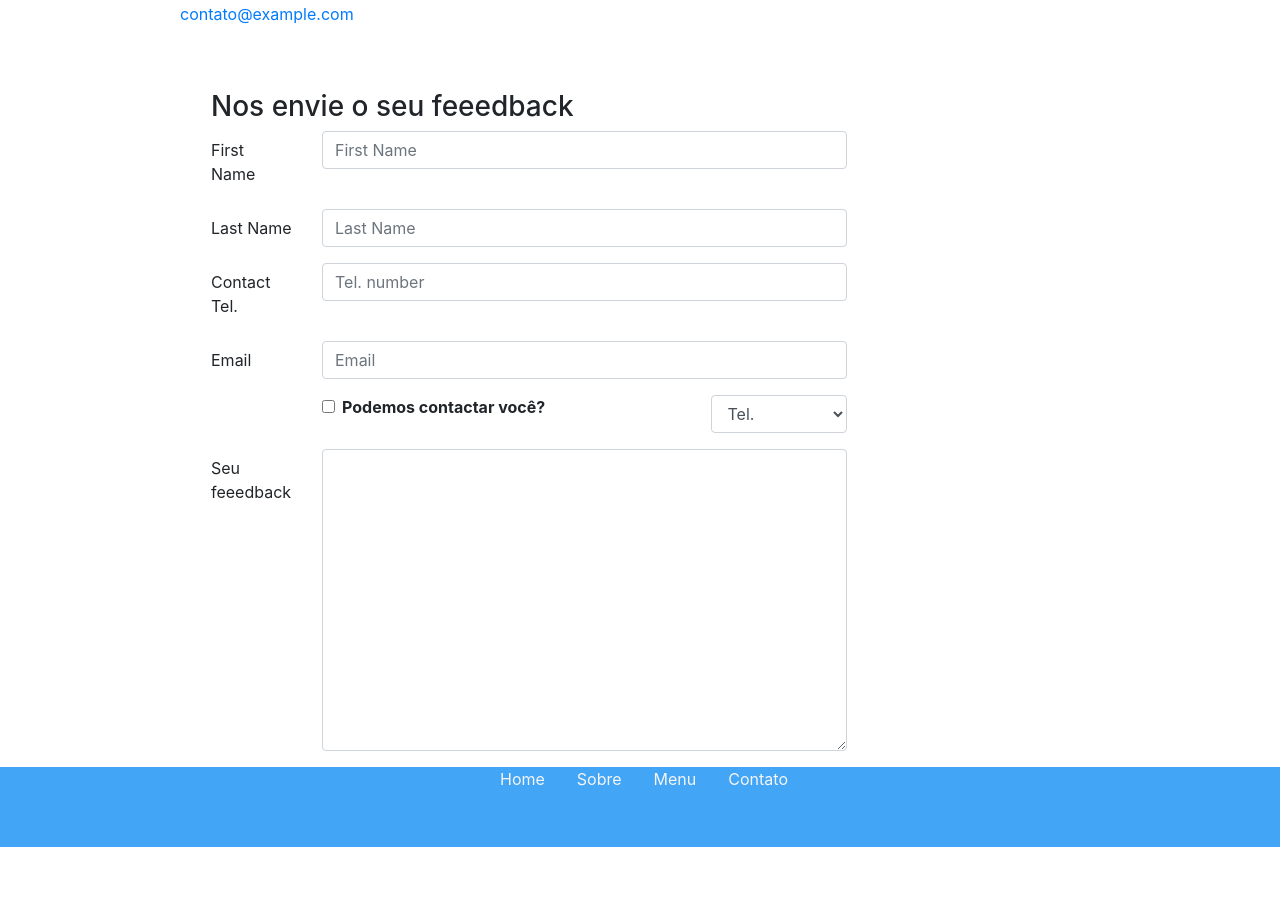
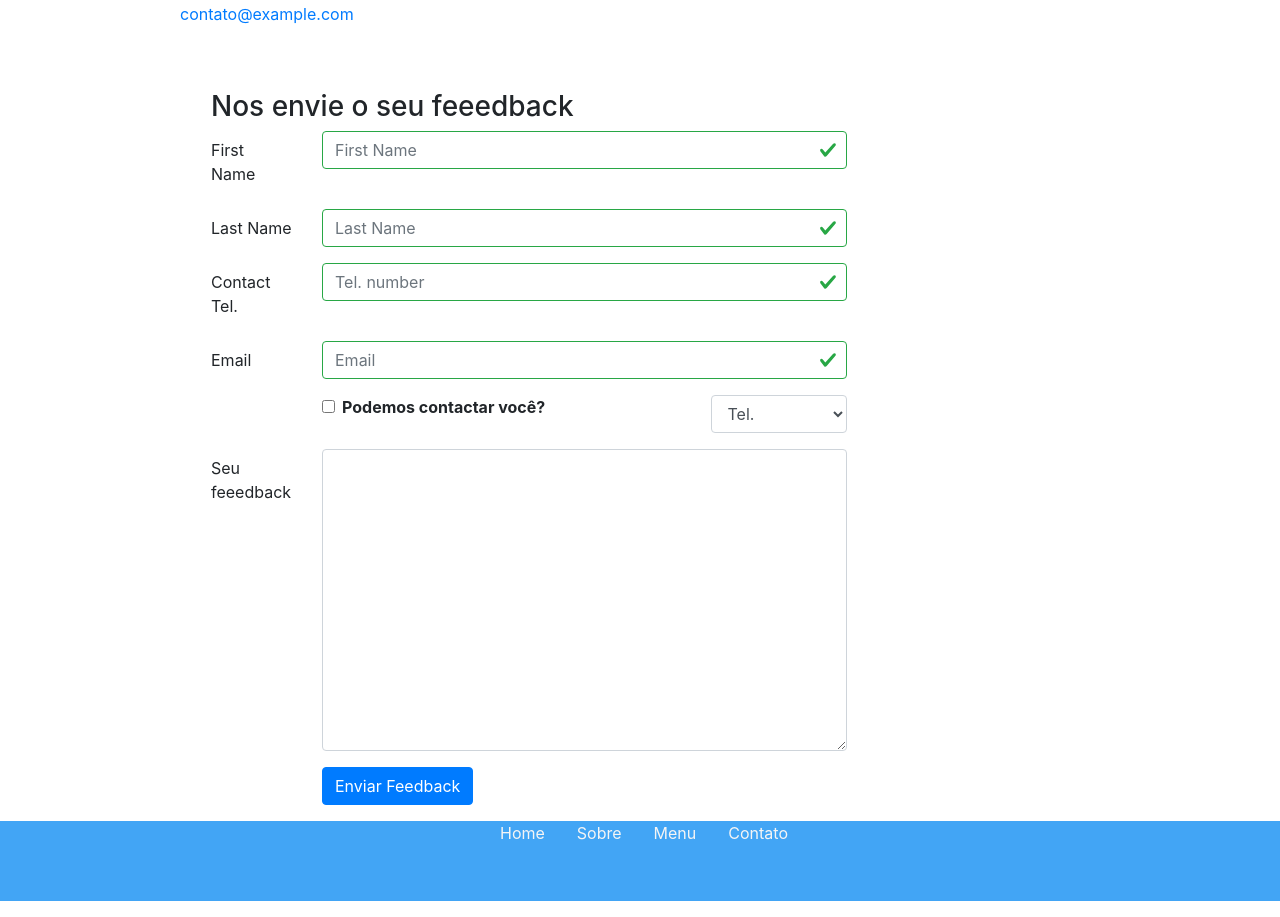
Before and after one commit to reudismam/restaurant, a React (Create React App) app: page /contato in a window 1280 px wide. Shown: the part 584-1501 px from the top of the page. Before the commit the page ends 1447 px from the top, so only its background shows below. Built offline with nearby package versions, Linux system fonts and the light colour scheme; the HTML template or start-up script is replaced by a standard one.

Commit message:
Uncontrolled Form Validation.

```diff
--- a/src/components/Contact/index.js
+++ b/src/components/Contact/index.js
@@ -1,6 +1,6 @@
 import React, { useState } from 'react';
 import './style.css';
-import { Breadcrumb, Form, FormGroup, Label, Input, Col } from 'reactstrap';
+import { Breadcrumb, Form, FormGroup, Label, Input, Col, Button, FormFeedback} from 'reactstrap';
 
 export default function Contact(props) {
     const [firstname, setFirstname] = useState('');
@@ -10,6 +10,12 @@ export default function Contact(props) {
     const [agree, setAgree] = useState(false);
     const [contactType, setContactType] = useState('Tel.');
     const [message, setMessage] = useState('');
+    const [touched, setTouched] = useState({
+        firstname: false,
+        lastname: false,
+        telnum: false,
+        email: false
+    });
 
     function handleInputChange(event) {
         const target = event.target;
@@ -29,6 +35,43 @@ export default function Contact(props) {
         console.log('handle submi...');
     }
 
+    function handleBlur(field) {
+        setTouched({...touched, [field]:true});
+    }
+
+    function validate(firstname, lastname, telnum, email) {
+        const errors = {
+            firstname: '',
+            lastname: '',
+            telnum: '',
+            email:''
+        }
+
+        if (touched.firstname && firstname.length < 3) {
+            errors.firstname = 'O primeiro nome deve ser maior ou igual a 3.'
+        }
+        else if (touched.firstname && firstname.length > 10) {
+            errors.firstname = "O primeiro nome deve ser menor ou igual a 10."
+        }
+        if (touched.lastname && lastname.length < 3) {
+            errors.lastname = 'O último nome deve ser maior ou igual a 3.'
+        }
+        else if (touched.lastname && lastname.length > 10) {
+            errors.lastname = "O último nome deve ser menor ou igual a 10."
+        }
+
+        const reg = /^\d+$/;
+        if (touched.telnum && !reg.test(telnum)) {
+            errors.telnum = "O telefone deve incluir apenas números";
+        }
+
+        if (touched.email && email.split('').filter(x => x === '@').length !== 1) {
+            errors.email = "O email deve conter um @";
+        }
+        return errors;
+    }
+
+    const errors = validate(firstname, lastname, telnum, email);
     return (
         <div className="container">
             <div className="row row-content">
@@ -75,8 +118,12 @@ export default function Contact(props) {
                                     name="firstname"
                                     placeholder="First Name"
                                     value={firstname}
+                                    valid={errors.firstname === ''}
+                                    invalid={errors.firstname !== ''}
+                                    onBlur={()=>handleBlur('firstname')}
                                     onChange={handleInputChange}
                                 />
+                                <FormFeedback>{errors.firstname}</FormFeedback>
                             </Col>
                         </FormGroup>
                         <FormGroup row>
@@ -87,8 +134,12 @@ export default function Contact(props) {
                                     name="lastname"
                                     placeholder="Last Name"
                                     value={lastname}
+                                    valid={errors.lastname === ''}
+                                    invalid={errors.lastname !== ''}
+                                    onBlur={() => handleBlur('lastname')}
                                     onChange={handleInputChange}
                                 />
+                                <FormFeedback>{errors.lastname}</FormFeedback>
                             </Col>
                         </FormGroup>
                         <FormGroup row>
@@ -99,7 +150,11 @@ export default function Contact(props) {
                                     name="telnum"
                                     placeholder="Tel. number"
                                     value={telnum}
+                                    valid={errors.telnum === ''}
+                                    invalid={errors.telnum !== ''}
+                                    onBlur={() => handleBlur('telnum')}
                                     onChange={handleInputChange} />
+                                    <FormFeedback>{errors.telnum}</FormFeedback>
                             </Col>
                         </FormGroup>
                         <FormGroup row>
@@ -110,8 +165,12 @@ export default function Contact(props) {
                                     name="email"
                                     placeholder="Email"
                                     value={email}
+                                    valid={errors.email === ''}
+                                    invalid={errors.email !== ''}
+                                    onBlur={() => handleBlur('email')}
                                     onChange={handleInputChange}
                                 />
+                                <FormFeedback>{errors.email}</FormFeedback>
                             </Col>
                         </FormGroup>
                         <FormGroup row>
@@ -146,6 +205,13 @@ export default function Contact(props) {
                                     onChange={handleInputChange} />
                             </Col>
                         </FormGroup>
+                        <FormGroup row>
+                            <Col md={{size:10, offset: 2}}>
+                                <Button type="submit" color="primary">
+                                    Enviar Feedback
+                                </Button>
+                            </Col>
+                        </FormGroup>
                     </Form>
                 </div>
             </div>
--- a/src/components/Header/index.js
+++ b/src/components/Header/index.js
@@ -14,7 +14,7 @@ export default function Header(props) {
                     <NavbarBrand className="mr-auto" href="/">
                         <img src="assets/images/logo.png" height="30" width="41" alt="Restaurante" />
                     </NavbarBrand>
-                    <Collapse isOpen={isNavOpen} navbar>
+                    <Collapse isOpen={!isNavOpen} navbar>
                         <Nav navbar>
                             <NavItem>
                                 <NavLink className="nav-link" to="/home">
```
